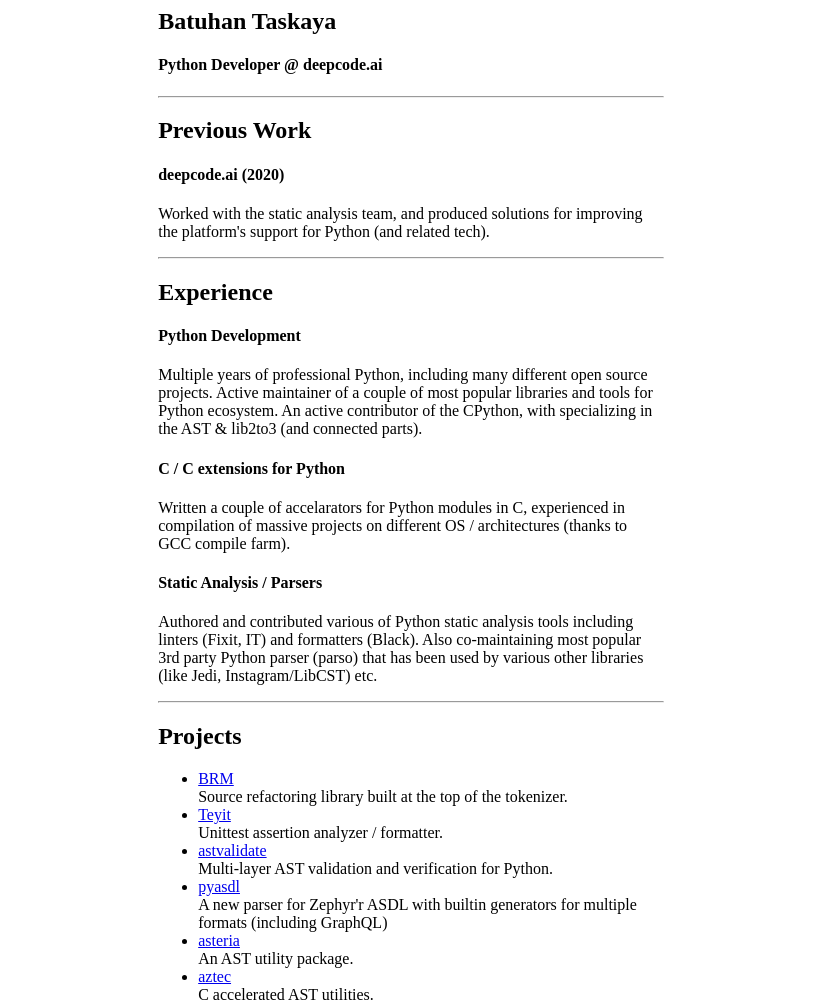
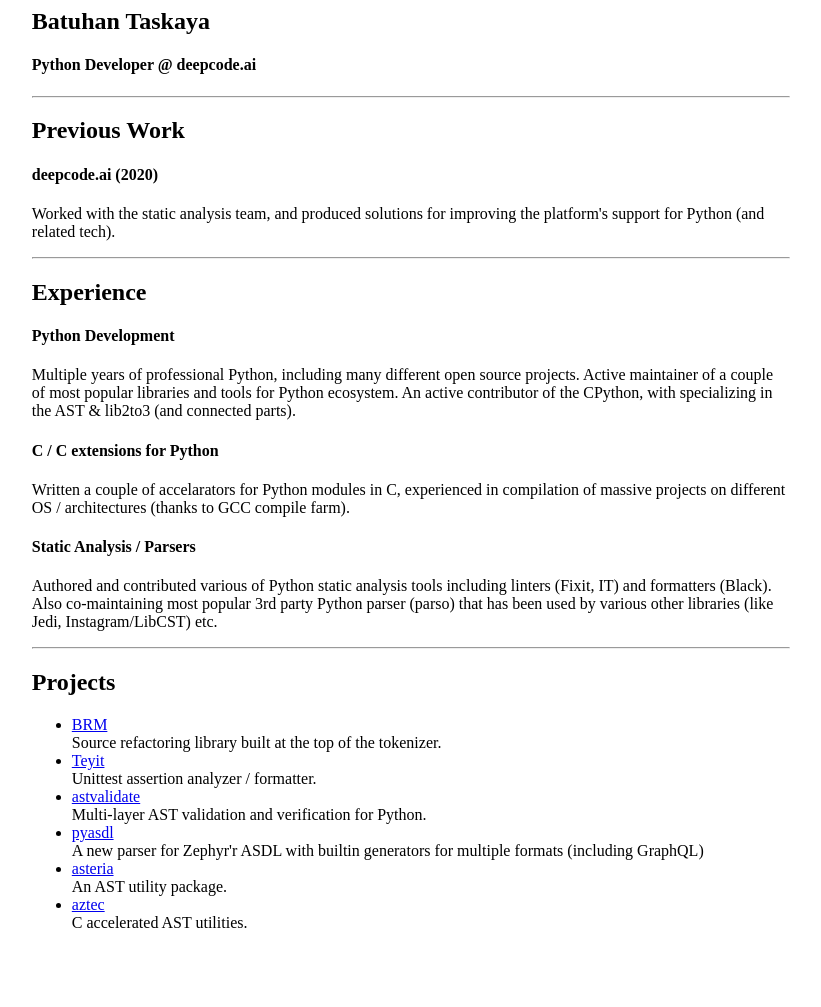
Before and after one commit to treescience/batuhan.tree.science, a plain HTML site: page index.html in a window 1280 px wide. Shown: the whole page, without its empty margins (229-1050 px from the left). After the commit the page ends 948 px from the top, so only its background shows below. Drawn offline with Linux system fonts and the light colour scheme.

Commit message:
reduce paddings

```diff
--- a/index.html
+++ b/index.html
@@ -3,8 +3,8 @@
         <title>Batuhan Taskaya's resume</title>
         <style>
         .resume {
-            padding-left: 30%;
-            padding-right: 30%;
+            padding-left: 20%;
+            padding-right: 20%;
         }
         </style>
     </head>
```
